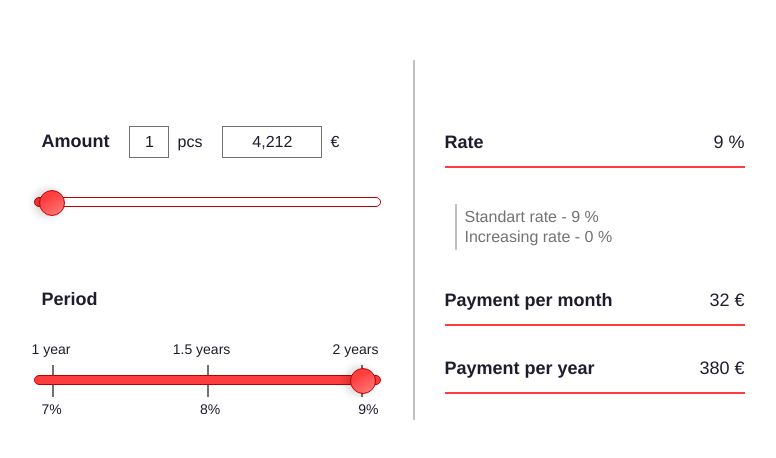
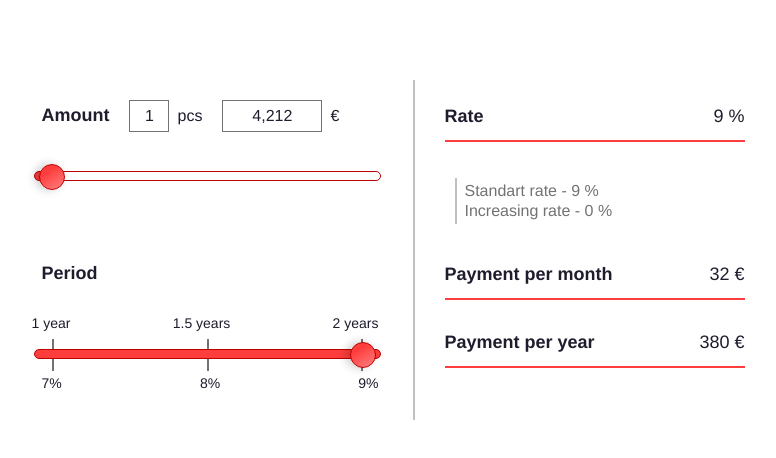
Before and after one commit to Ilya703/Calculator-Euro, a plain HTML site: page index.html in a window 1280 px wide. Shown: the whole page, without its empty margins (252-1028 px from the left). Drawn offline with Linux system fonts and the light colour scheme.

Commit message:
Update main.css

```diff
--- a/css/main.css
+++ b/css/main.css
@@ -19,7 +19,7 @@ h1, h2, h3, h4, h5, h6, p {
     width: fit-content;
     display: flex;
     justify-content: space-around;
-    align-items: center;
+    align-items: flex-start;
     margin: 0 auto;
     margin-top: 60px;
 }
@@ -169,7 +169,7 @@ h4{
 }
 .block-inner{
     display: flex;
-    margin-top: 62px;
+    margin-top: 40px;
     margin-left: 10px;
     align-items: baseline;
 }
@@ -178,10 +178,10 @@ h4{
     margin-top: 20px;
 }
 .line{
-    height: 360px;
+    height: 340px;
     width: 2px;
     background: #c3bfbf;
-    margin: 0 30px;
+    margin: 20px 30px 0 30px;
 }
 .inner-wrapper{
     width: fit-content;
```
